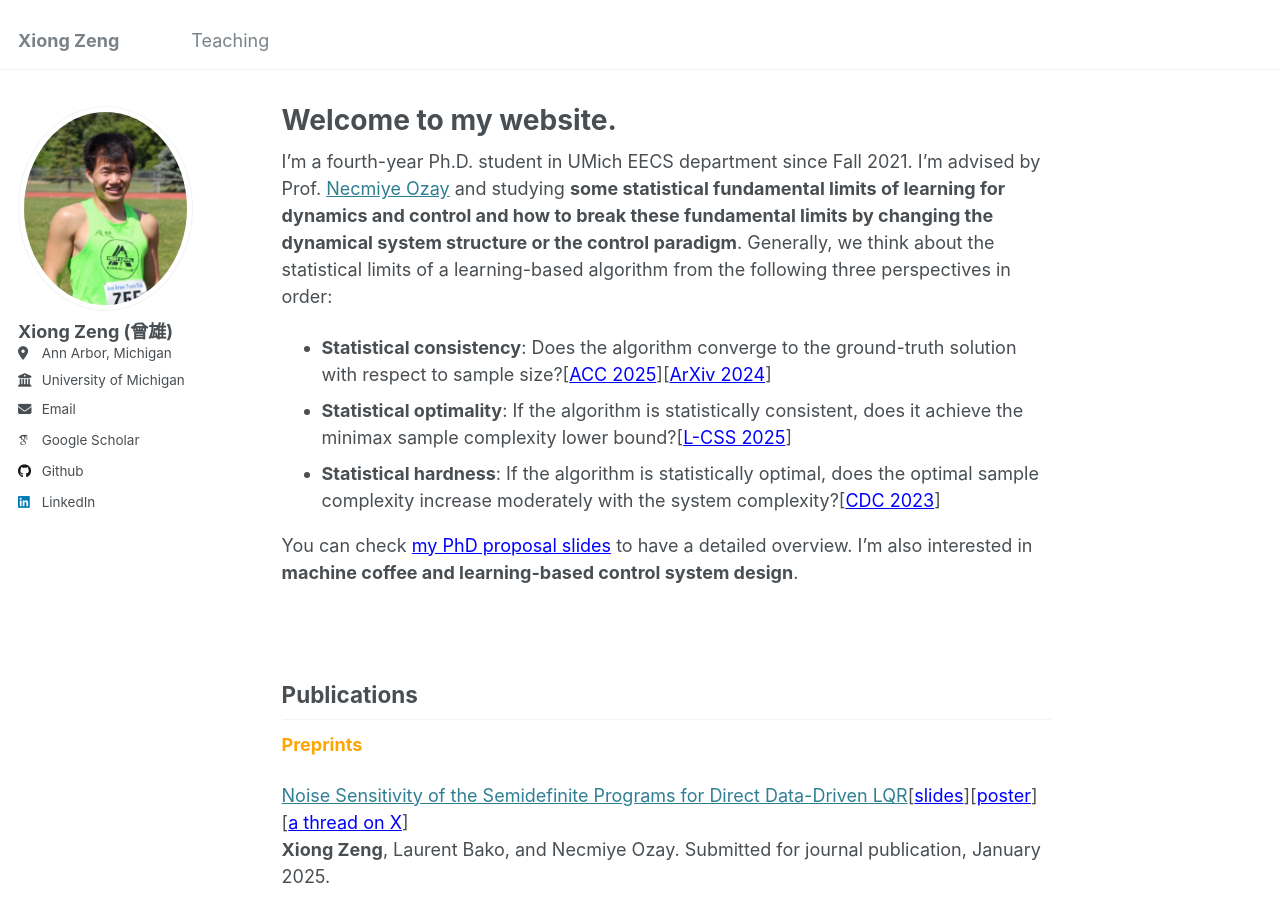
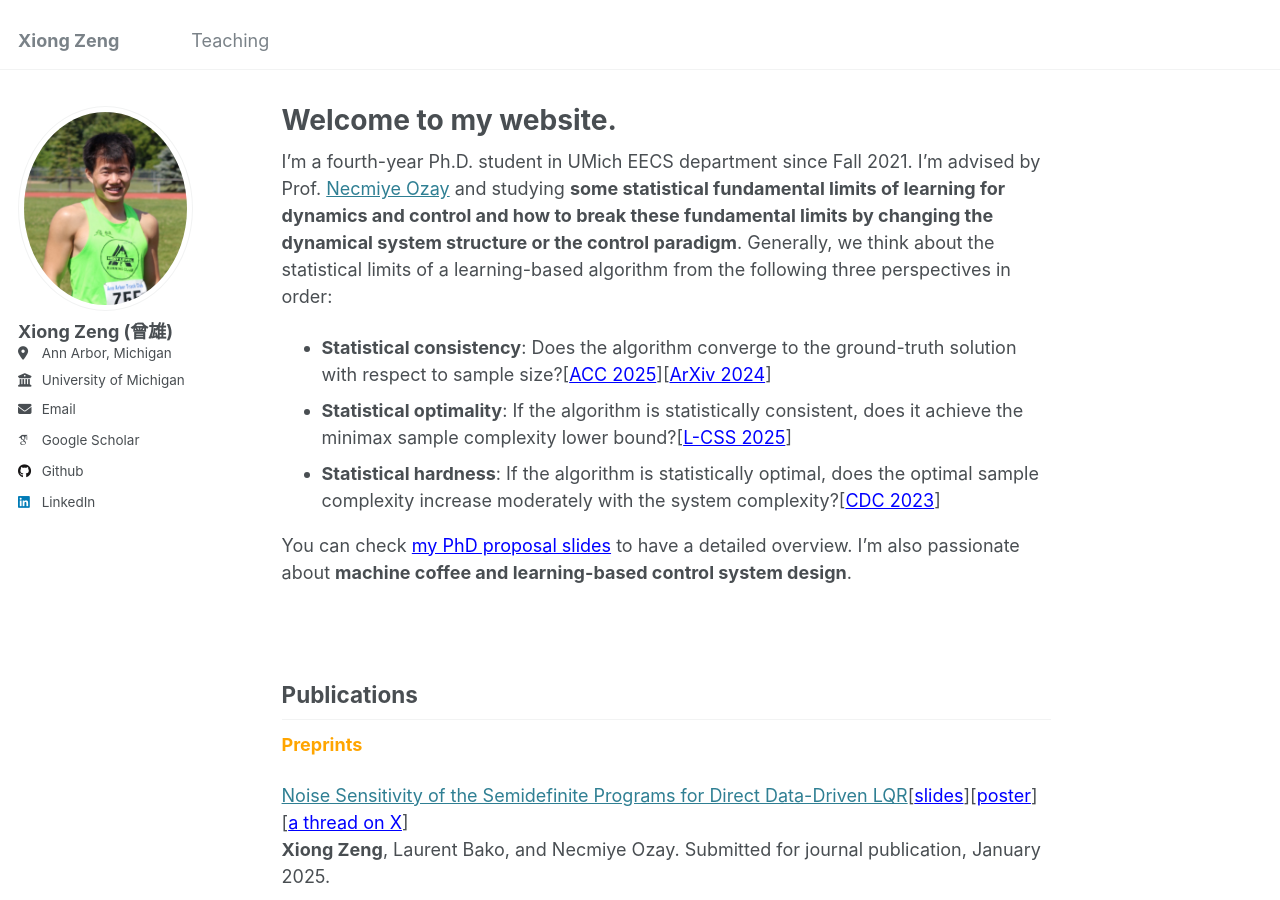
Before and after one commit to zengxiong111/zengxiong.github.io, a Jekyll site: the page built from _pages/about.md, in a window 1280 px wide and 900 px high. Built offline with Jekyll 4.4.1, drawn with Linux system fonts in a browser that asks for light colours; some web fonts are replaced.

Commit message:
Update about.md

```diff
--- a/_pages/about.md
+++ b/_pages/about.md
@@ -12,7 +12,7 @@ I'm a fourth-year Ph.D. student in UMich EECS department since Fall 2021. I'm ad
 - **Statistical optimality**: If the algorithm is statistically consistent, does it achieve the minimax sample complexity lower bound?[<a href="https://arxiv.org/abs/2503.16817" style="color: blue;" target="_blank">L-CSS 2025</a>]
 - **Statistical hardness**: If the algorithm is statistically optimal, does the optimal sample complexity increase moderately with the system complexity?[<a href="https://arxiv.org/abs/2311.11151" style="color: blue;" target="_blank">CDC 2023</a>]
 
-You can check <a href="https://github.com/zengxiong111/zengxiong.github.io/blob/master/files/phd_propsoal_Xiong_Zeng_part.pdf" style="color: blue;" target="_blank">my PhD proposal slides</a> to have a detailed overview. I'm also interested in **machine coffee and learning-based control system design**.
+You can check <a href="https://github.com/zengxiong111/zengxiong.github.io/blob/master/files/phd_propsoal_Xiong_Zeng_part.pdf" style="color: blue;" target="_blank">my PhD proposal slides</a> to have a detailed overview. I'm also passionate about **machine coffee and learning-based control system design**.
 
 
 &nbsp;
```
